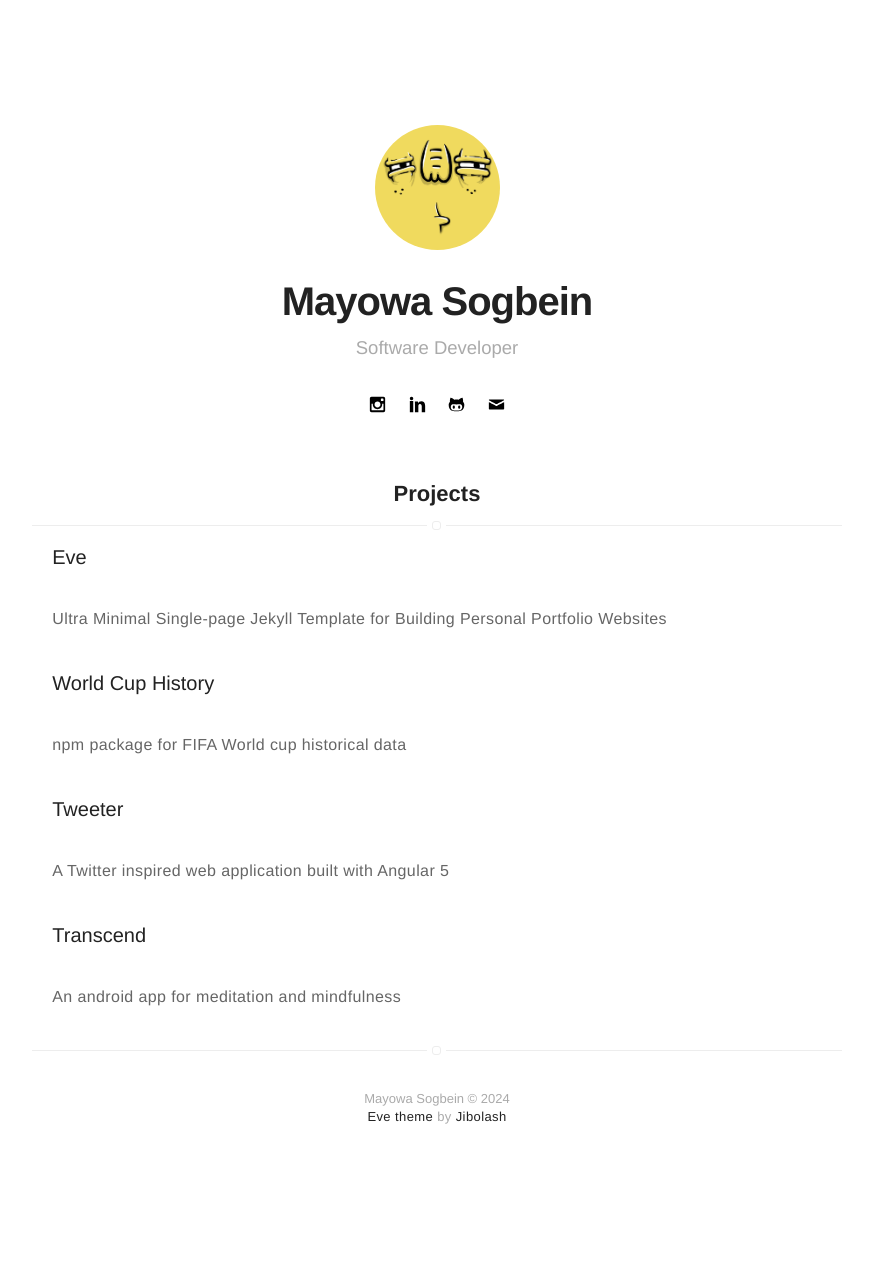
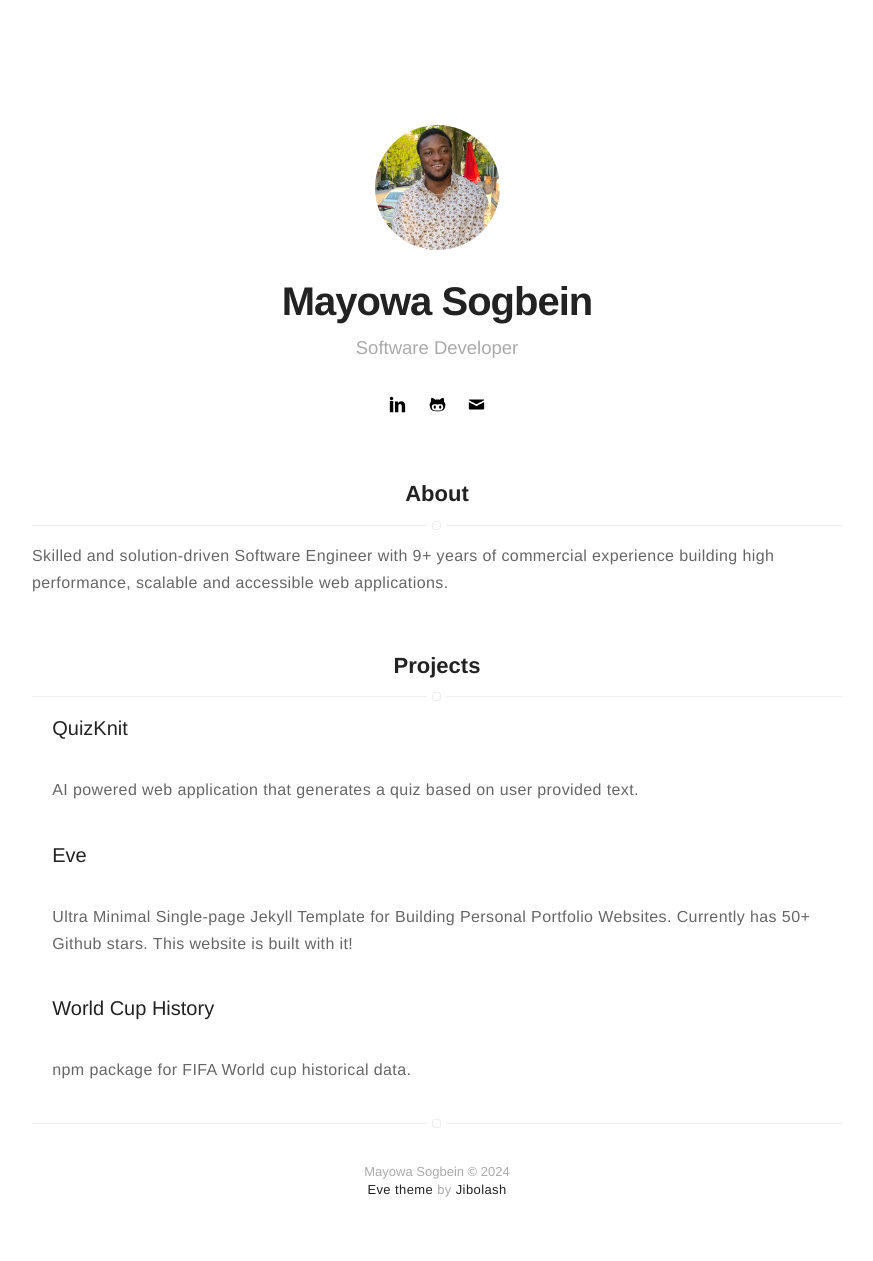
Before and after one commit to jibolash/jibolash.github.io, a Jekyll site: the page built from index.html, in a window 1280 px wide. Shown: the whole page, without its empty margins (203-1076 px from the left). Built offline with Jekyll 4.4.1, drawn with Linux system fonts in a browser that asks for light colours; before the commit the page ends 1188 px from its top, so only the background shows below that.

Commit message:
update projects, about section and profile picture

```diff
--- a/_config.yml
+++ b/_config.yml
@@ -5,7 +5,7 @@ bio: Software Developer
 description: Jibola Sogbein's Personal Website
 
 # Profile picture
-picture: assets/images/profile.png
+picture: assets/images/profile.jpeg
 
 # your url: http://USERNAME.github.io
 url: https://jibolash.github.io/
@@ -19,7 +19,7 @@ linkedin: mayowa-sogbein
 github: jibolash
 email: mayowa.sogbein@gmail.com
 # google: mygoogle
-instagram: jibolash
+# instagram: jibolash
 # pinterest: mypinterest
 # youtube: myyoutube
 # spotify: myspotify
@@ -37,7 +37,7 @@ instagram: jibolash
 width: large
 
 # do you need an about section? true or false
-about: false
+about: tfass
 
 # do you need a skills section? true or false
 skills: false
@@ -59,24 +59,18 @@ projects: true
 
 # add your projects here
 project-list:
+    QuizKnit:
+        name: QuizKnit
+        description: AI powered web application that generates a quiz based on user provided text.
+        url: https://quizknit.com
     Eve:
         name: Eve
-        description: Ultra Minimal Single-page Jekyll Template for Building Personal Portfolio Websites
+        description: Ultra Minimal Single-page Jekyll Template for Building Personal Portfolio Websites. Currently has 50+ Github stars. This website is built with it!
         url: https://github.com/jibolash/Eve
     World-Cup-History:
         name: World Cup  History
-        description: npm package for FIFA World cup historical data
+        description: npm package for FIFA World cup historical data.
         url: https://github.com/jibolash/world-cup-history
-    Tweeter:
-        name: Tweeter
-        description: A Twitter inspired web application built with Angular 5
-        url: https://tweetermum.herokuapp.com
-    Transcend:
-        name: Transcend
-        description: An android app for meditation and mindfulness
-        url: https://github.com/Khosbayar/Transcend
-
-
 
 # do you need want to display the theme attribution? true or false
 footer: true
@@ -85,6 +79,6 @@ footer: true
 animation: true
 
 gems:
-  - jekyll-seo-tag
+    - jekyll-seo-tag
 
 exclude: [README.md, Gemfile, Gemfile.lock, _site, Rakefile, travis.sh, vendor]
--- a/_includes/about.html
+++ b/_includes/about.html
@@ -1,6 +1,5 @@
 <p>
-    Skilled and solution-driven Full-Stack developer with 3 years of commercial experience developing web
-    applications for diverse clients with Java, Python and JavaScript using agile software development methodologies.
-    Strong familiarity with all phases of software system development from requirements gathering, design and
-    coding to testing and deployment. Successfully implemented projects with Java, Java EE, web services and design patterns.
+    Skilled and solution-driven Software Engineer with 9+ years of commercial
+    experience building high performance, scalable and accessible web
+    applications.
 </p>
```
Also changed, not shown: Gemfile.lock, assets/images/profile.jpeg (added).
